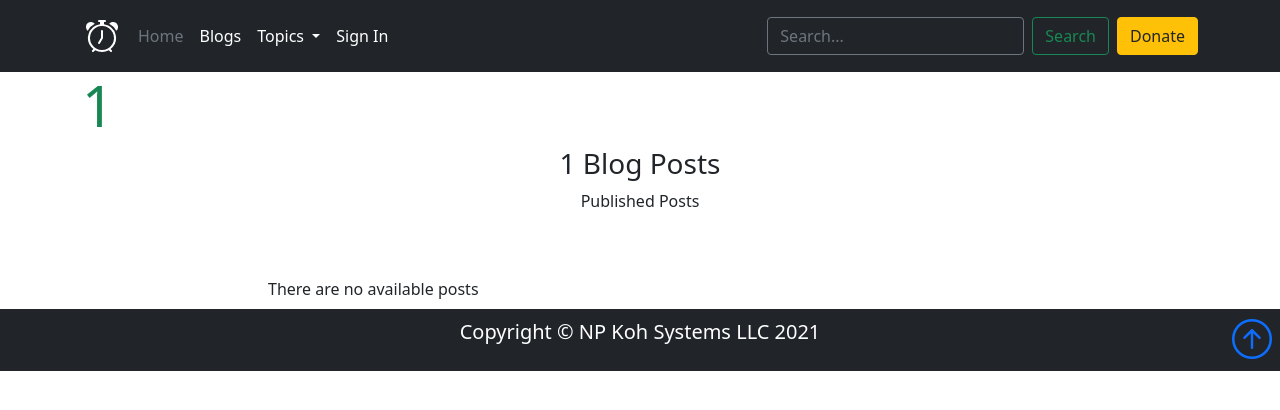
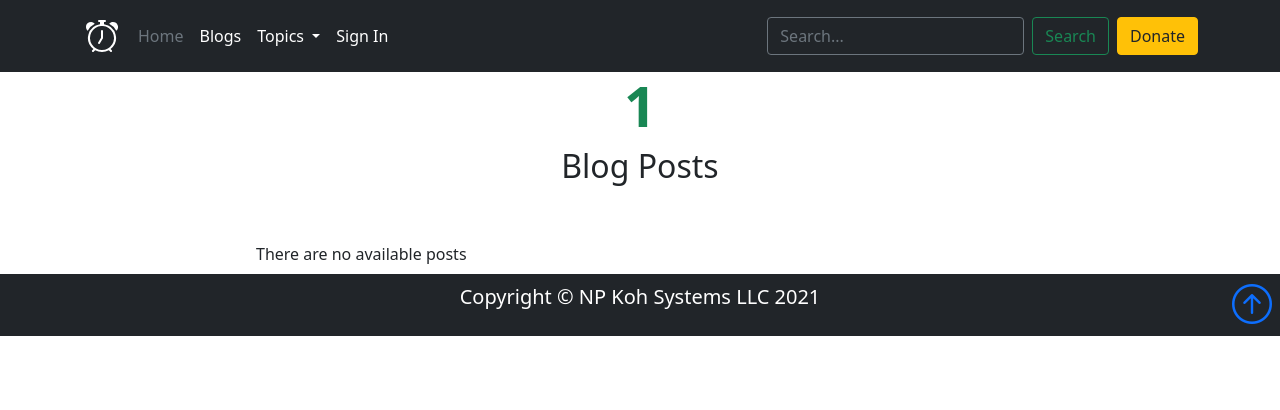
Before and after one commit to NgiapPuoyKoh/django-blogchat-tech, a Django app: page /blog/topic/1/ in a window 1280 px wide. Shown: the top 410 px of the page. Run offline with Django 3.2, Linux system fonts and the light colour scheme; tables that the repository leaves empty hold one stand-in row (values such as "Sample post"); some libraries are stand-ins or nearby versions.

Commit message:
Edit post_list.html style page and add logic to render draft posts

```diff
--- a/blog/templates/blog/post_list.html
+++ b/blog/templates/blog/post_list.html
@@ -2,13 +2,13 @@
 {% load static %}
 
 {% block extra_css %}
-    {% comment %} <link rel="stylesheet" type="text/css" href="{% static 'blog/css/blog.css' %}"> {% endcomment %}
+    <!-- <link rel="stylesheet" type="text/css" href="{% static 'blog/css/blog.css' %}"> -->
 {% endblock %}
 
 {% block page_header %}
 <div class="container header-container">
     <div class="row">
-        <h1 class="display-4 text-success"> {{ topiclist.topic }}</h1>
+        <h1 class="display-4 fw-bold text-success text-center "> {{ topiclist.topic }}</h1>
     </div>
 </div>
 {% endblock %}
@@ -18,42 +18,48 @@
 <main class="container">
     <div class="row">
         <div class="col-sm-12 col-md-8 offset-md-2 text-center" id="form-styling">
-            <h3>{{ topiclist.topic }} Blog Posts </h3>
-            <p class="main-text">
-                Published Posts<br>
-            </p>
-            {% comment %} <button type="submit" class="btn btn-warning" id="publishBtn">Publish</button>
-            <button type="submit" class="btn btn-warning" id="unpublishBtn">UnPulish</button> {% endcomment %}
-        </div>
-    </div>
-    <body>
-        <div class="row">
-            <div class="col">
-                <!-- {{ posts }} -->
+            <h2>Blog Posts </h2>
         </div>
     </div>
 
+    <body>
     <div class="container">
         <div class="row justify-content-md-center">
-            <div class="col-md-8 pt-5">
+            <div class="list-group col-md-8 pt-5">
+            <!-- Render published posts by topic -->
             {% for post in topiclist.posts %}
-                <div class="col-md-4">
-                    <a class="text-dark" href="{{post.get_absolute_url}}"> {{post.title}}
+            <div class="list-group">
                 {% if post.status == 'published' %}
-                    <div class="class card mb-4 box-shadow">
-                        <div class="card-body">
-                            <div class="col-12"> {{post.excerpt|safe}}</div><br>
+                <hr>
+                <a href="{{post.get_absolute_url}}" class="list-group-item list-group-item-action border-0 p-0" aria-current="true">
+                    <h3 class = "text-primary">{{post.title}}</h3>
+                    <div class="d-flex w-100 justify-content-between">
+                        <p>{{post.excerpt|safe}}</p>
                     </div>
-                        <div class="col-12"><h1>
+                    <!-- Allow Authenticated user to edit their published posts -->
                     {% if post.author == user %}
-                                <a class = "btn btn-secondary btn-sm mt-1 mb-1" href="{% url 'post-update' post.slug %}">Update</a>
-                                <a class = "btn btn-danger btn-sm mt-1 mb-1" href="{% url 'post-delete' post.slug %}">Delete</a>
-                            {% endif %}
-                        </h1></div><br>
-                        </a>
+                    <div class="flex-row justify-content-start align-items-start">
+                        <a class = "btn btn-secondary btn-sm mt-2 mb-2" href="{% url 'post-update' post.slug %}">Update</a>
+                        <a class = "btn btn-danger btn-sm mt-2 mb-2" href="{% url 'post-delete' post.slug %}">Delete</a>
                     </div>
                     {% endif %}
+                </a>
+                <!-- Allow Authenticated users to manage their post in "draft' status -->
+                {% elif post.status != 'published' %}
+                    {% if post.author == user %}
+                    <hr>
+                    <a href="{{post.get_absolute_url}}" class="list-group-item list-group-item-action border-0 p-0" aria-current="true">
+                            <h3 class = "text-primary">{{post.title}}</h3>
+                            <div class="d-flex w-100 justify-content-between">
+                                <p>{{post.excerpt|safe}}</p>
                             </div>
+                            <div class="flex-row justify-content-start align-items-start">
+                                <a class = "btn btn-secondary btn-sm mt-2 mb-2" href="{% url 'post-update' post.slug %}">Update</a>
+                                <a class = "btn btn-danger btn-sm mt-2 mb-2" href="{% url 'post-delete' post.slug %}">Delete</a>
+                            </div>
+                        </a>
+                    {% endif %}
+                {% endif %}
             {% empty %}
             <div class="row">
                 There are no available posts
@@ -62,6 +68,7 @@
             </div>
         </div>
     </div>
+
     </body>
 </main>
 
```
Lines whose indentation alone changed are shown as unchanged.
